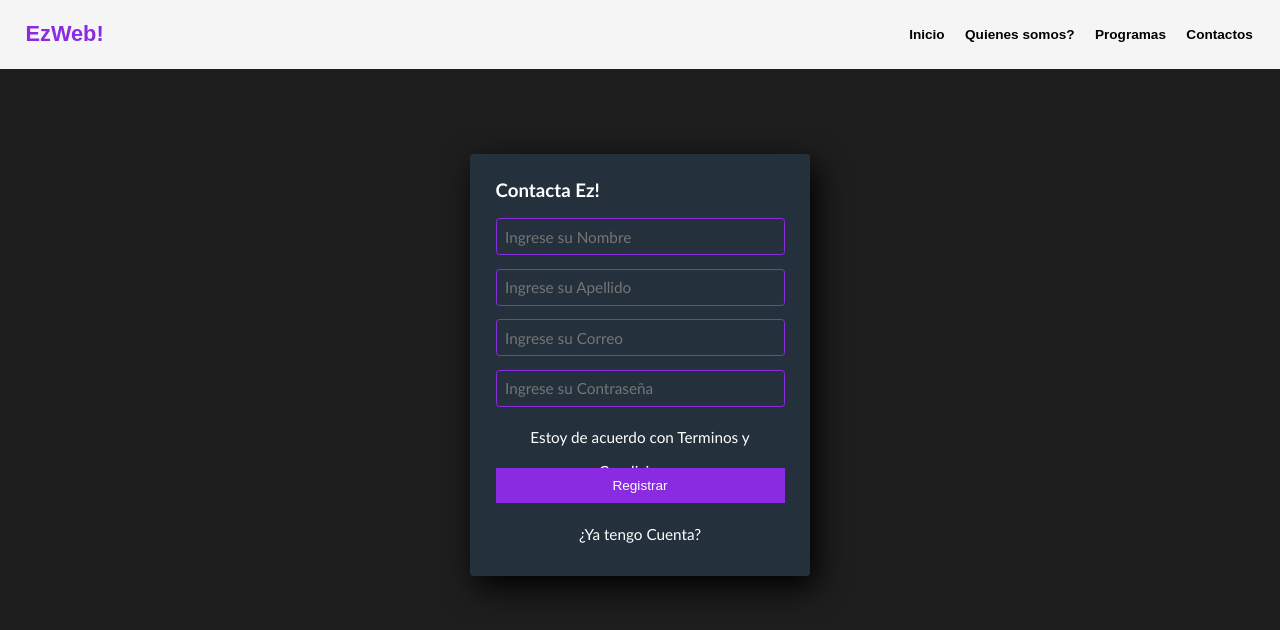
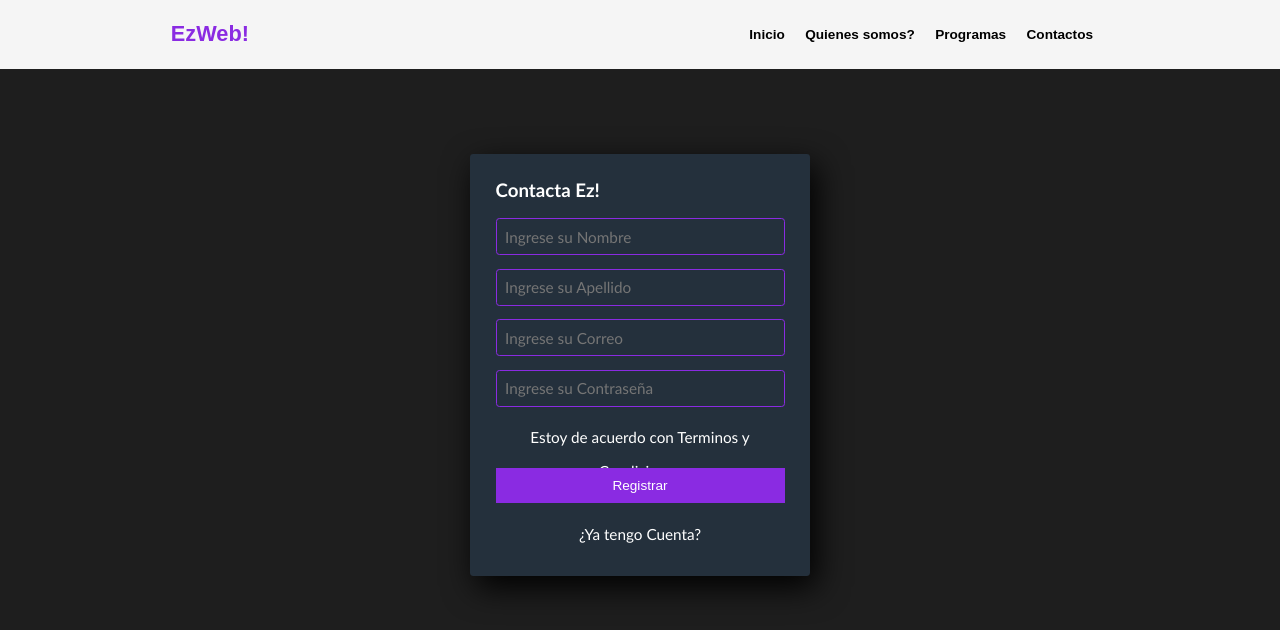
Before and after one commit to nfaris4/Web_M4_UF1, a plain HTML site: page contactos.html in a window 1280 px wide. Drawn offline with Linux system fonts and the light colour scheme.

Commit message:
push nav

```diff
--- a/estilscontact.css
+++ b/estilscontact.css
@@ -13,7 +13,9 @@
 
   header{
     background-color: rgb(245,245,245);
+    width: 100%;
 }
+
 
 header .logo{
     margin: 0;
@@ -119,6 +121,10 @@ header a:hover{
     header nav{
         flex-direction: row;
         padding-bottom: 0;
-        padding-right: 20px;
+        padding-right: 208px;
     }
+
+    header .logo{
+      padding-left: 201px;
   }
+  }
--- a/styles.css
+++ b/styles.css
@@ -198,6 +198,7 @@ footer .container{
         padding-bottom: 0;
         padding-right: 20px;
     }
+
     #hero h1{
         font-size: 4em;
         padding-bottom: 20px;
```
